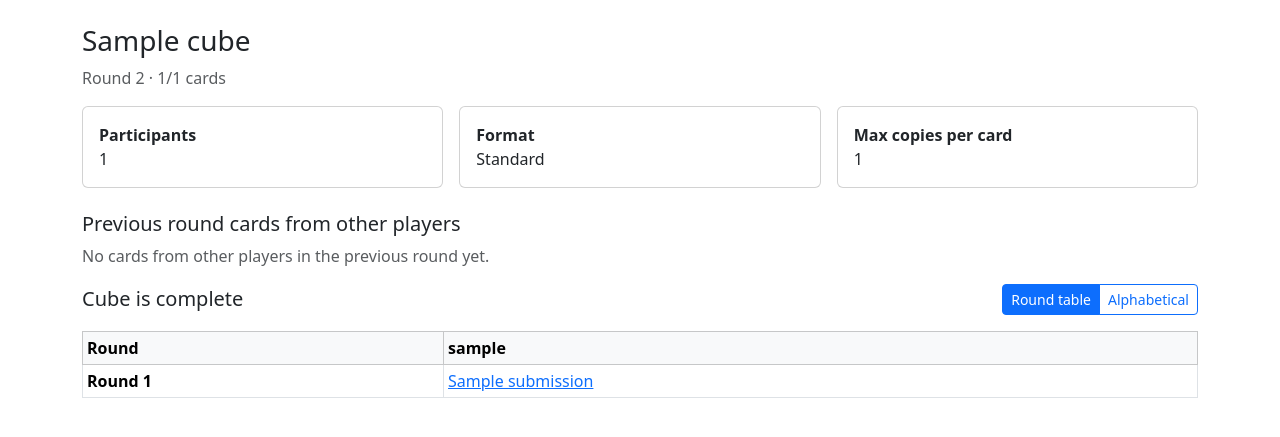
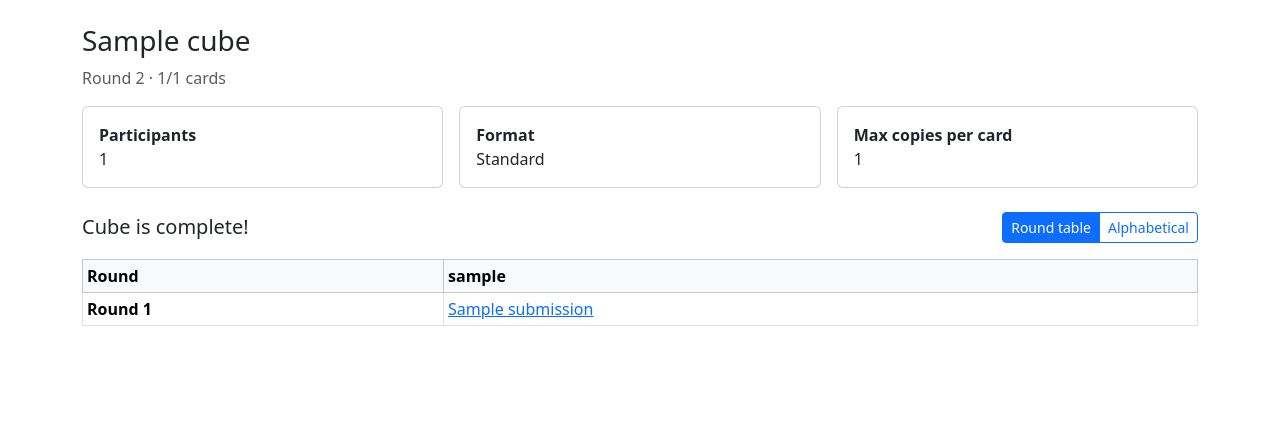
Before and after one commit to vtbassmatt/popcorn-cube, a Django app: page /cubes/1/ in a window 1280 px wide. Shown: the part 56-493 px from the top of the page. Run offline with Django 5.2, Linux system fonts and the light colour scheme; a user stored in the database is signed in; tables that the repository leaves empty hold one stand-in row (values such as "Sample post").

Commit message:
slight cleanup of completed cube page

```diff
--- a/cubes/templates/cubes/cube_detail.html
+++ b/cubes/templates/cubes/cube_detail.html
@@ -10,7 +10,7 @@
   <div class="col-md-4"><div class="card card-body"><strong>Max copies per card</strong><span>{% if cube.max_count_per_card == 0 %}Unlimited{% else %}{{ cube.max_count_per_card }}{% endif %}</span></div></div>
 </div>
 
-{% if current_round > 1 %}
+{% if current_round > 1 and cube.is_open %}
   <h2 class="h5">Previous round cards from other players</h2>
   {% if previous_round_cards %}
     <ul class="list-group mb-4">
@@ -40,7 +40,7 @@
   {% endif %}
 {% else %}
   <div class="d-flex justify-content-between align-items-center mb-3">
-    <h2 class="h5 mb-0">Cube is complete</h2>
+    <h2 class="h5 mb-0">Cube is complete!</h2>
     <div class="btn-group" role="group" aria-label="Completed cube display mode">
       <a class="btn btn-sm {% if display_mode == 'table' %}btn-primary{% else %}btn-outline-primary{% endif %}" href="{% url 'cube-detail' cube.pk %}?view=table">Round table</a>
       <a class="btn btn-sm {% if display_mode == 'alphabetical' %}btn-primary{% else %}btn-outline-primary{% endif %}" href="{% url 'cube-detail' cube.pk %}?view=alphabetical">Alphabetical</a>
```
